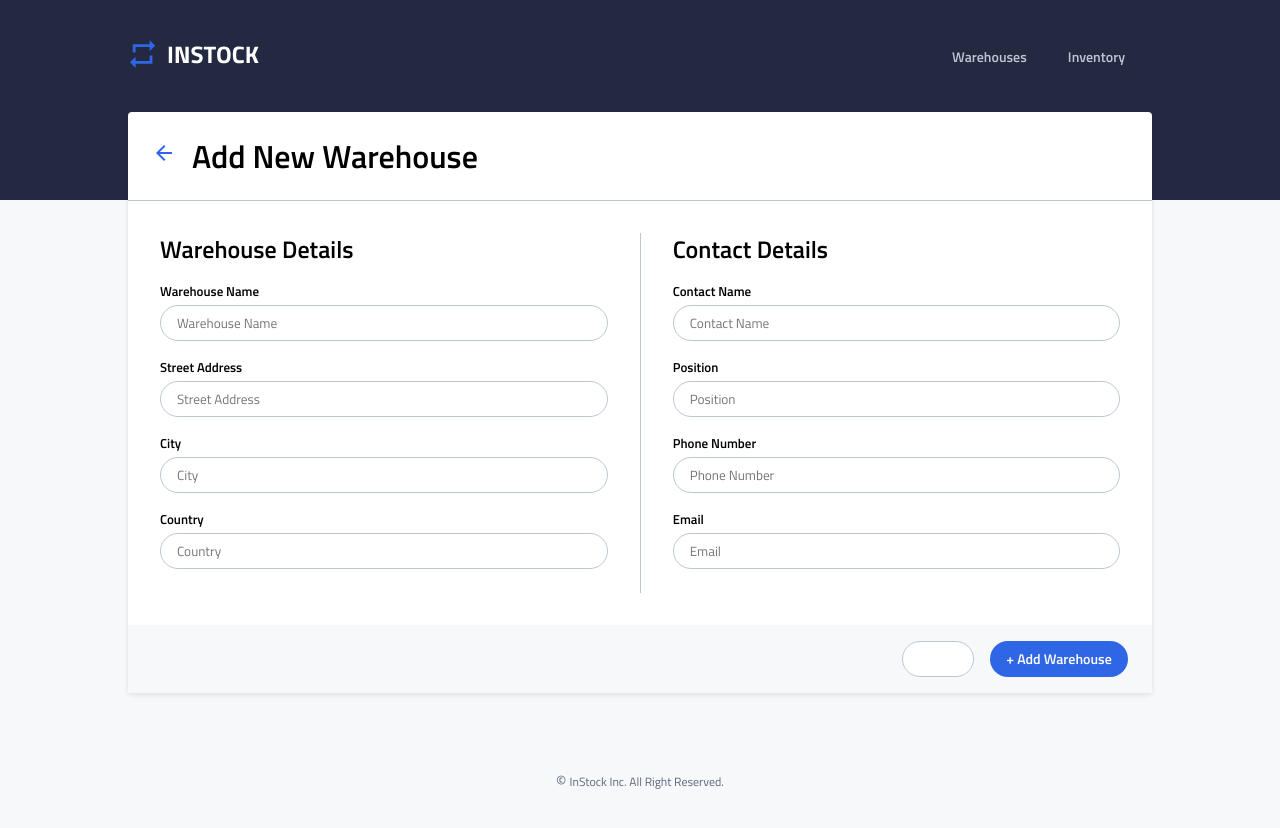
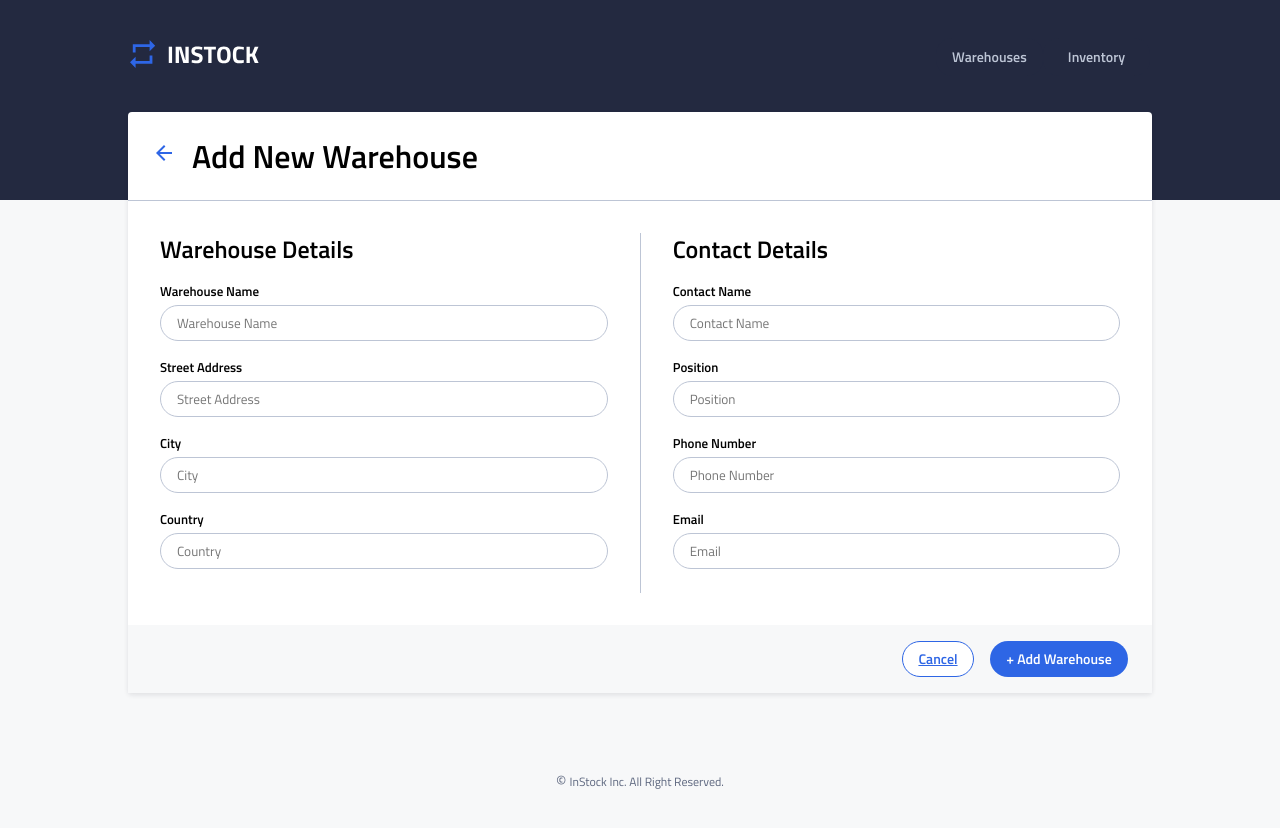
Before and after one commit to reema-susanroy/instock-client, a React (Create React App) app: page /warehouses/add in a window 1280 px wide. In both pictures the pointer is over the button "Cancel". Shown: the top 828 px of the page. Built offline with nearby package versions, Linux system fonts and the light colour scheme; no server answers.

Commit message:
cancel button hover

```diff
--- a/src/pages/AddWarehousePage/AddWarehousePage.scss
+++ b/src/pages/AddWarehousePage/AddWarehousePage.scss
@@ -123,6 +123,10 @@
 
             max-width: 4.5rem;
         }
+        &:hover {
+          border-color: $indigo;
+          color: $indigo;
+        }
 
     }
     &__add {
```
